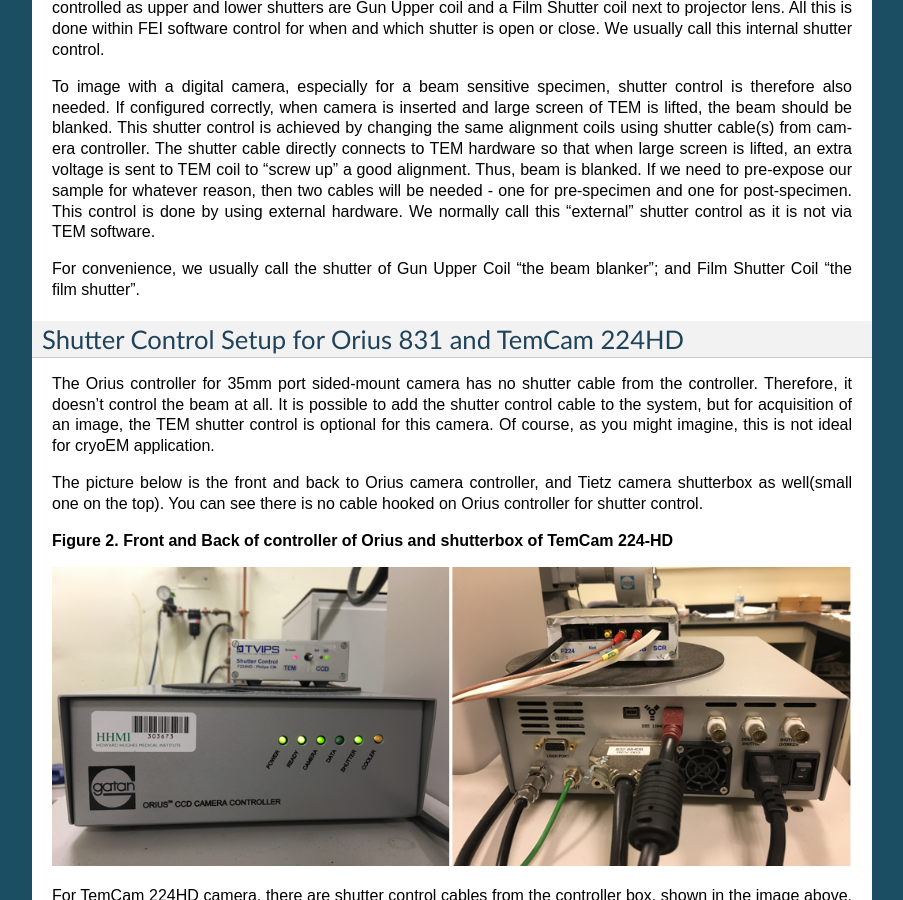
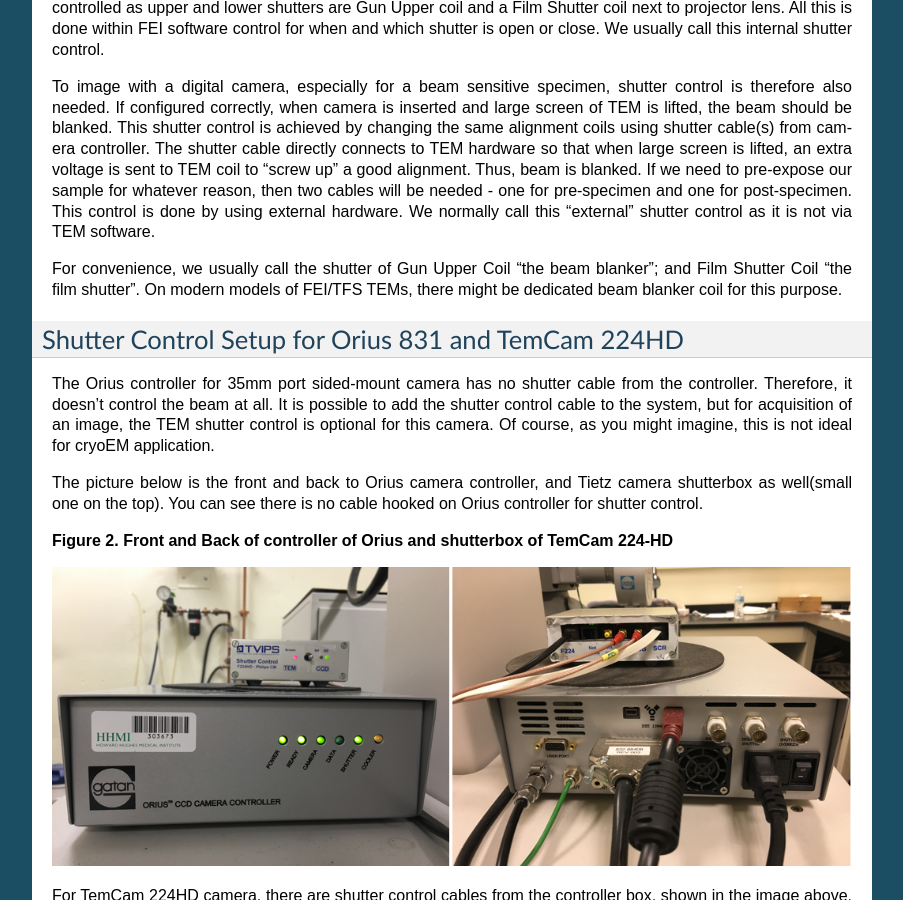
Before and after one commit to xuchen66/sphinx-emdocs, a Sphinx documentation site: the page built from source/ccds_cm120.rst, in a window 1280 px wide and 900 px high, scrolled down 1504 px. Shown: the whole window, without its empty margins (198-1101 px from the left). Built offline with Sphinx 7.4.7, drawn with Linux system fonts in a browser that asks for light colours; pages that are not in the unit, such as notebooks, are missing from menus; some of the changed text lies outside the part shown.

Commit message:
Update ccds_cm120.rst

```diff
--- a/source/ccds_cm120.rst
+++ b/source/ccds_cm120.rst
@@ -67,7 +67,8 @@
 
 To image with a digital camera, especially for a beam sensitive specimen, shutter control is therefore also needed. If configured correctly, when camera is inserted and large screen of TEM is lifted, the beam should be blanked. This shutter control is achieved by changing the same alignment coils using shutter cable(s) from camera controller. The shutter cable directly connects to TEM hardware so that when large screen is lifted, an extra voltage is sent to TEM coil to "screw up" a good alignment. Thus, beam is blanked. If we need to pre-expose our sample for whatever reason, then two cables will be needed - one for pre-specimen and one for post-specimen. This control is done by using external hardware. We normally call this "external" shutter control as it is not via TEM software.
 
-For convenience, we usually call the shutter of Gun Upper Coil "the beam blanker"; and Film Shutter Coil "the film shutter".
+For convenience, we usually call the shutter of Gun Upper Coil "the beam blanker"; and Film Shutter Coil "the film shutter". On modern models of FEI/TFS TEMs,
+there might be dedicated beam blanker coil for this purpose.
 
 .. _shutter-control-setup
 
```
Also changed, not shown: other parts of source/ccds_cm120.rst (+2 -2 lines).
